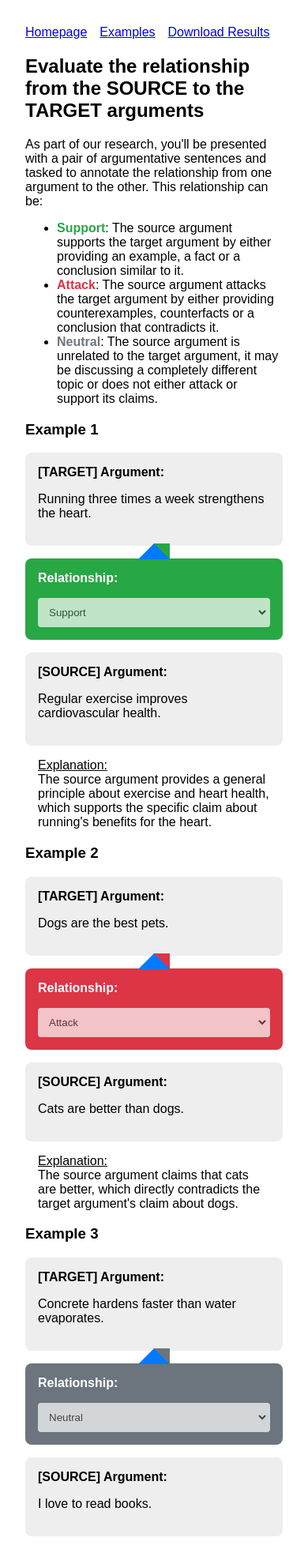
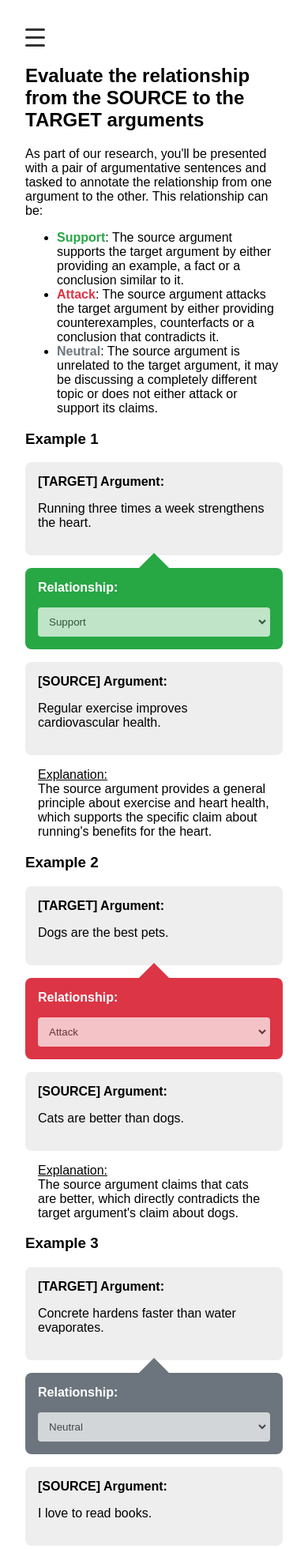
Before and after one commit to senabIsShort/TK_RbAM_Survey, a Flask app: page /examples in a window 390 px wide. Shown: the top 1961 px of the page at 79% size. Run offline with Flask 3, Linux system fonts and the light colour scheme.

Commit message:
Added a nav menu for smaller screens

```diff
--- a/static/script.js
+++ b/static/script.js
@@ -2,6 +2,7 @@ document.addEventListener("DOMContentLoaded", function () {
   const relationSelect = document.querySelector('select[name="predictedRelation"]');
   const relationDiv = document.querySelector(".relation");
 
+  if (relationSelect && relationDiv) {
     relationSelect.addEventListener("change", function () {
       // Remove existing color classes
       relationDiv.classList.remove("support", "attack", "neutral");
@@ -11,4 +12,33 @@ document.addEventListener("DOMContentLoaded", function () {
         relationDiv.classList.add(this.value);
       }
     });
+  }
+
+  // Burger menu functionality
+  const burgerMenu = document.getElementById("burger-menu");
+  const navLinks = document.getElementById("nav-links");
+
+  if (burgerMenu && navLinks) {
+    burgerMenu.addEventListener("click", function () {
+      burgerMenu.classList.toggle("active");
+      navLinks.classList.toggle("active");
     });
+
+    // Close menu when clicking on a link
+    const links = navLinks.querySelectorAll("a");
+    links.forEach(link => {
+      link.addEventListener("click", function () {
+        burgerMenu.classList.remove("active");
+        navLinks.classList.remove("active");
+      });
+    });
+
+    // Close menu when clicking outside
+    document.addEventListener("click", function (event) {
+      if (!burgerMenu.contains(event.target) && !navLinks.contains(event.target)) {
+        burgerMenu.classList.remove("active");
+        navLinks.classList.remove("active");
+      }
+    });
+  }
+});
--- a/static/styles.css
+++ b/static/styles.css
@@ -32,22 +32,85 @@ nav {
     display: flex;
     justify-content: space-between;
     align-items: center;
+    position: relative;
 }
 
-nav div {
+.nav-div {
     display: flex;
     align-items: center;
-    label {
+}
+
+.burger-menu {
+    display: none;
+    flex-direction: column;
+    justify-content: space-around;
+    width: 30px;
+    height: 30px;
+    background: transparent;
+    border: none;
+    cursor: pointer;
+    padding: 0;
+    margin: auto;
+}
+
+.burger-menu:hover {
+    background: none;
+}
+
+.burger-line {
+    width: 25px;
+    height: 3px;
+    background: #333;
+    border-radius: 3px;
+    transition: all 0.3s ease;
+}
+
+.nav-links {
+    display: flex;
+    align-items: center;
+    gap: 1rem;
+}
+
+.nav-links a {
+    margin: 0.5rem 0;
+    padding: 0.5rem;
+    text-decoration: none;
+    color: #333;
+    border-bottom: 1px solid #eee;
+  }
+
+.nav-links a:hover {
+  background: #f8f9fa;
+}
+
+.nav-progress {
+    display: flex;
+    align-items: center;
+}
+
+.nav-progress label {
     margin-top: unset;
     width: fit-content;
 }
-    progress {
+
+.nav-progress progress {
     margin: 0 0.5rem;
-      width: 100%;;
+    width: 100px;
 }
-    a {
-        margin-right: 1rem;
+
+.nav-progress {
+    display: flex;
+    align-items: center;
 }
+
+.nav-progress label {
+    margin-top: unset;
+    width: fit-content;
+}
+
+.nav-progress progress {
+    margin: 0 0.5rem;
+    width: 100px;
 }
 
 .button {
@@ -234,6 +297,56 @@ nav div {
 }
 
 @media(max-width: 784px) {
+  .burger-menu {
+    display: flex;
+  }
+
+  .nav-links {
+    display: none;
+    position: absolute;
+    left: 0;
+    right: 0;
+    background: white;
+    border: 1px solid #ddd;
+    border-radius: 5px;
+    flex-direction: column;
+    padding: 1rem;
+    box-shadow: 0 2px 10px rgba(0,0,0,0.1);
+    z-index: 1000;
+  }
+
+  .nav-links.active {
+    display: flex;
+  }
+
+  .nav-progress {
+    flex-shrink: 0;
+  }
+
+  .nav-progress progress {
+    width: 80px;
+  }
+
+  .nav-progress label {
+    font-size: 0.9rem;
+  }
+
+  .nav-progress span {
+    font-size: 0.9rem;
+  }
+
+  .burger-menu.active .burger-line:nth-child(1) {
+    transform: translateY(10px) rotate(45deg);
+  }
+
+  .burger-menu.active .burger-line:nth-child(2) {
+    opacity: 0;
+  }
+
+  .burger-menu.active .burger-line:nth-child(3) {
+    transform: translateY(-10px) rotate(-45deg);
+  }
+
   .argument-pair {
     flex-direction: column;
     align-items: unset;
@@ -268,4 +381,19 @@ nav div {
     border-bottom-color: #6c757d;
     border-right-color: transparent;
   }
+
+  .relation.support-fixed::after {
+    border-bottom-color: #28a745;
+    border-right-color: transparent;
   }
+
+  .relation.attack-fixed::after {
+    border-bottom-color: #dc3545;
+    border-right-color: transparent;
+  }
+
+  .relation.neutral-fixed::after {
+    border-bottom-color: #6c757d;
+    border-right-color: transparent;
+  }
+}
--- a/templates/_navigation.html
+++ b/templates/_navigation.html
@@ -1,13 +1,20 @@
 <nav>
-  <div>
-    <a href="{{ url_for("index") }}">Homepage</a>
-    <a href="{{ url_for("examples") }}">Examples</a>
-    {# <a href="{{ url_for("about") }}">About</a> #}
-    <a href="{{ url_for("download_page") }}">Download Results</a>
+  <div class="nav-left">
+    <button class="burger-menu" id="burger-menu" aria-label="Toggle navigation menu">
+      <span class="burger-line"></span>
+      <span class="burger-line"></span>
+      <span class="burger-line"></span>
+    </button>
+    <div class="nav-links" id="nav-links">
+      <a href="{{ url_for("index") }}">Homepage</a>
+      <a href="{{ url_for("examples") }}">Examples</a>
+      {# <a href="{{ url_for("about") }}">About</a> #}
+      <a href="{{ url_for("download_page") }}">Download Results</a>
+    </div>
   </div>
 
   {% if "nb_pairs" in session and "current_pair_id" in session %}
-    <div>
+    <div class="nav-progress">
       <label for="survey_progress">Survey progress: </label>
       <progress id="survey_progress" max="{{ session["nb_pairs"]+1 }}" value="{{ session["current_pair_id"]+1 }}">
       </progress>
--- a/templates/index.html
+++ b/templates/index.html
@@ -2,8 +2,10 @@
 <html lang="en">
 <head>
   <meta charset="UTF-8">
+  <meta name="viewport" content="width=device-width, initial-scale=1.0">
   <title>GReaT-RbAM : Argument Relationship Annotation</title>
   <link rel="stylesheet" href="{{ url_for('static', filename='styles.css') }}">
+  <script src="{{ url_for('static', filename='script.js') }}"></script>
 </head>
 <body>
   <header>
--- a/templates/pair.html
+++ b/templates/pair.html
@@ -84,6 +84,4 @@
 
     <button type="submit">Submit</button>
   </form>
-
-  <script src="{{ url_for('static', filename='script.js') }}"></script>
 {% endblock %}
```
Lines whose indentation alone changed are shown as unchanged.
